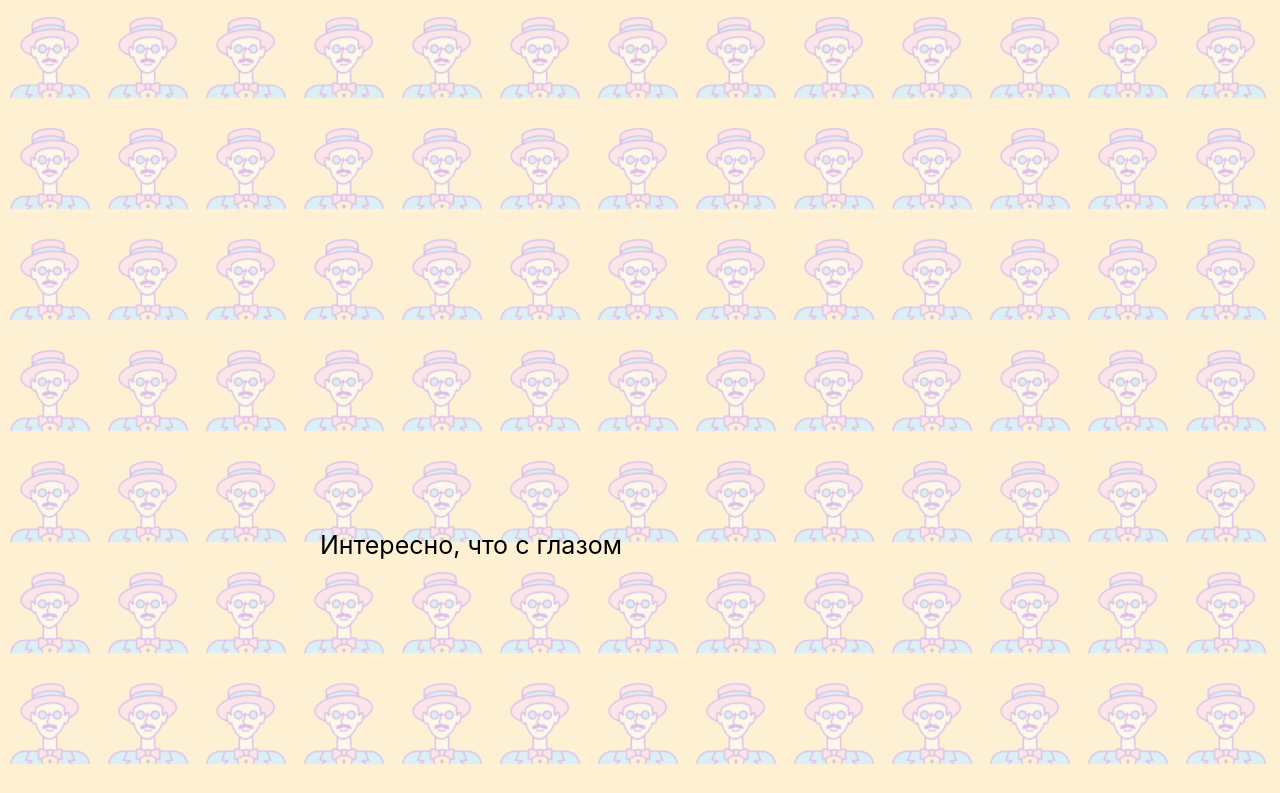
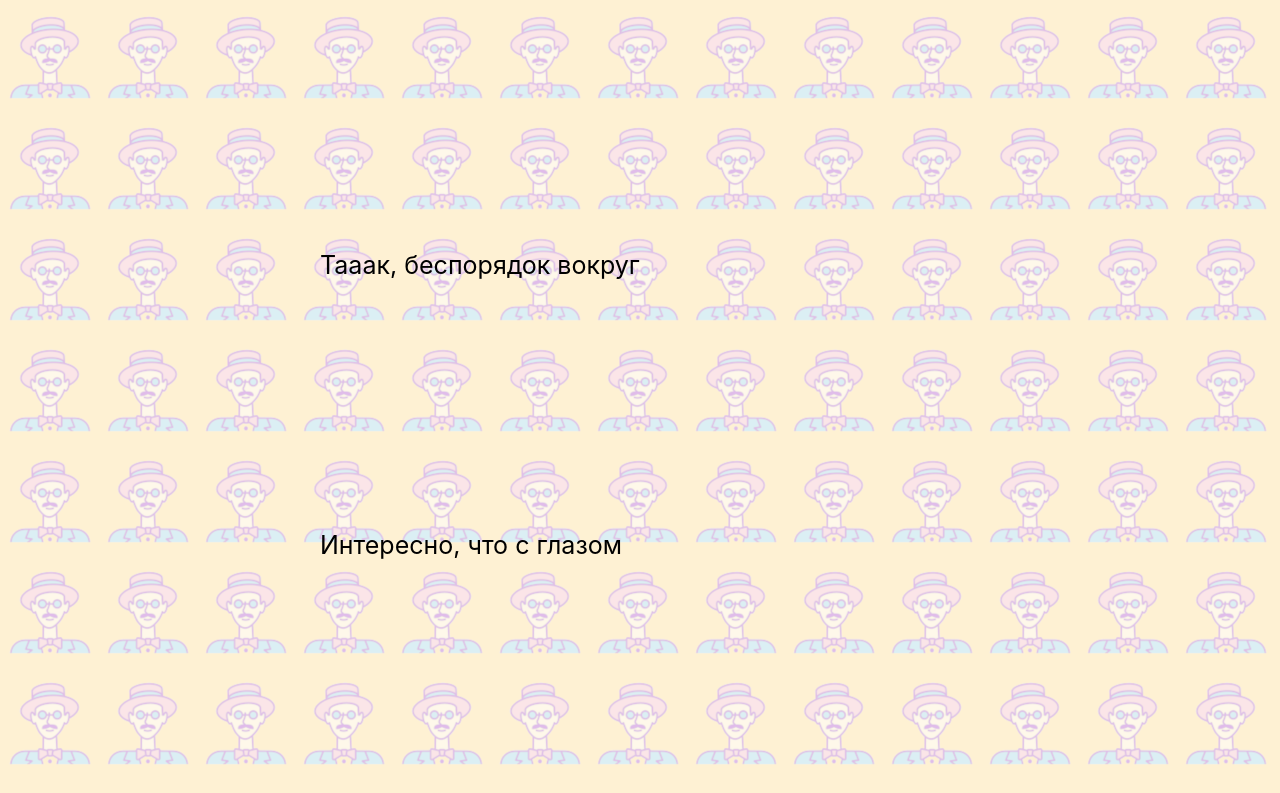
Before and after one commit to maratismailov/conflosness, a React (Create React App) app: page / in a window 1280 px wide. Shown: the top 793 px of the page. Built offline with nearby package versions, Linux system fonts and the light colour scheme.

Commit message:
Offset adjusted

```diff
--- a/src/Element.js
+++ b/src/Element.js
@@ -7,7 +7,7 @@ import { Animated } from "react-animated-css";
 function Element(props) {
     return (
         <div>
-            <ScrollAnimation animateIn="fadeIn" animationOut="fadeOut" animationInDelay={3} isVisible={false} offset={520}>
+            <ScrollAnimation animateIn="fadeIn" animateOut="fadeOut" >
                 {/* {props.text} */}
                 <div className="animated fadeIn slower">
                     {props.text}
```
